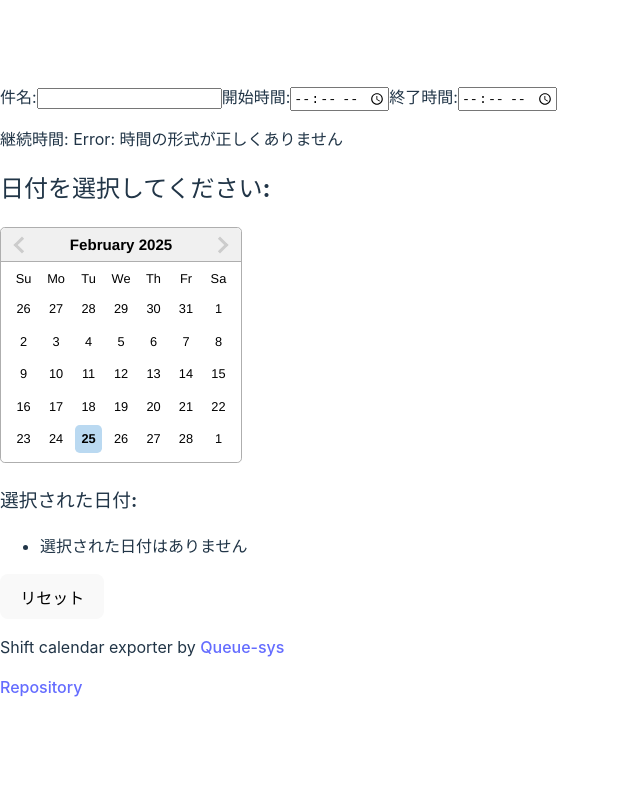
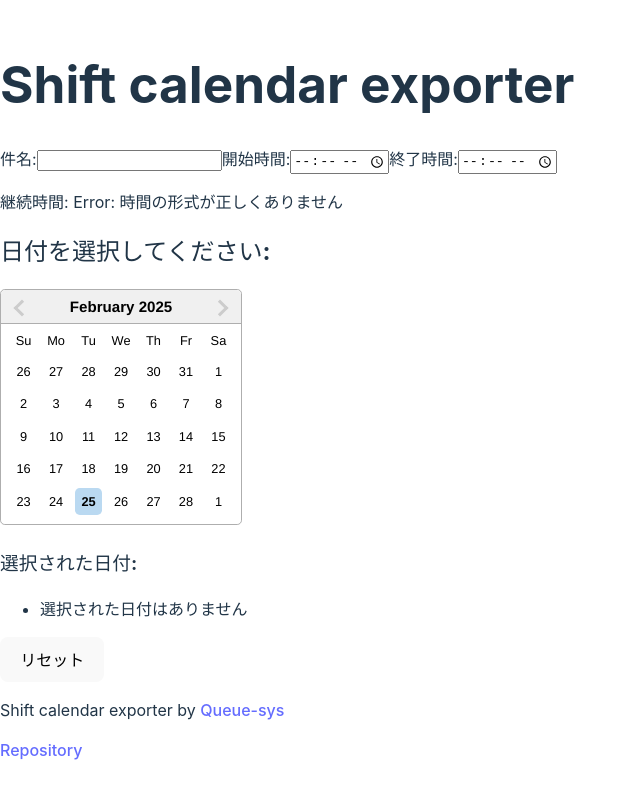
Before and after one commit to Quesys-tech/shift-exporter, a React (Vite) app: page / in a window 1280 px wide. Shown: the whole page, without its empty margins (0-640 px from the left). Built offline with nearby package versions, Linux system fonts and the light colour scheme.

Commit message:
add title

```diff
--- a/src/App.tsx
+++ b/src/App.tsx
@@ -70,6 +70,9 @@ const App: React.FC = () => {
 
   return (
     <div>
+      <h1>
+        Shift calendar exporter
+      </h1>
       <label>
         件名:
         <input
```
